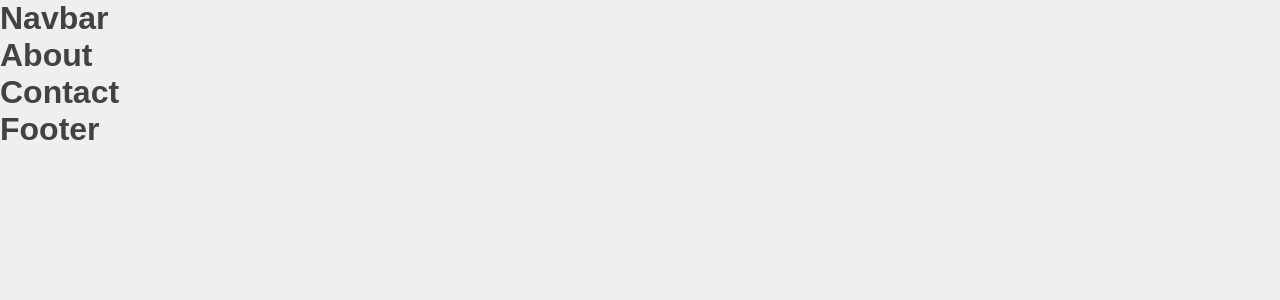
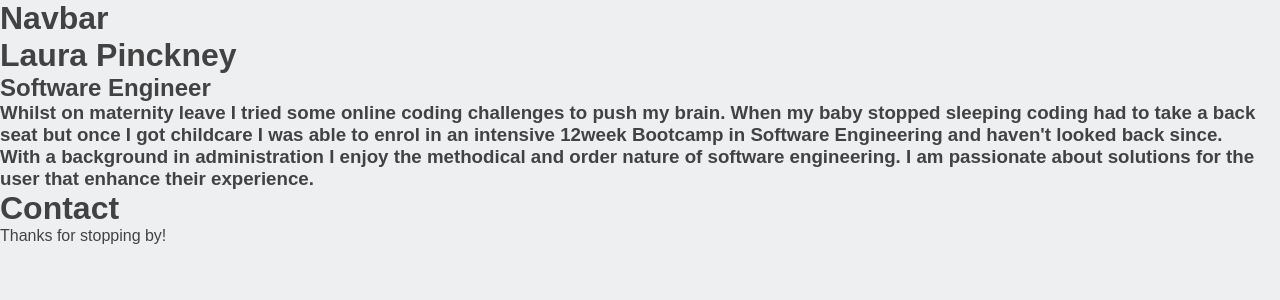
Before and after one commit to LauraPinckney/portfolio, a React (Create React App) app: page / in a window 1280 px wide. Shown: the top 300 px of the page. Built offline with nearby package versions, Linux system fonts and the light colour scheme.

Commit message:
adding content to visualise layout

```diff
--- a/src/components/about/About.jsx
+++ b/src/components/about/About.jsx
@@ -1,7 +1,19 @@
 export const About = () => {
   return (
     <div>
-      <h1>About</h1>
+      <h1>Laura Pinckney</h1>
+      <h2>Software Engineer</h2>
+      <h3>
+        Whilst on maternity leave I tried some online coding challenges to push
+        my brain. When my baby stopped sleeping coding had to take a back seat
+        but once I got childcare I was able to enrol in an intensive 12week
+        Bootcamp in Software Engineering and haven't looked back since.
+      </h3>
+      <h3>
+        With a background in administration I enjoy the methodical and order
+        nature of software engineering. I am passionate about solutions for the
+        user that enhance their experience.
+      </h3>
     </div>
   );
 };
--- a/src/components/footer/Footer.jsx
+++ b/src/components/footer/Footer.jsx
@@ -1,7 +1,7 @@
 export const Footer = () => {
   return (
     <div>
-      <h1>Footer</h1>
+      <p>Thanks for stopping by!</p>
     </div>
   );
 };
```
